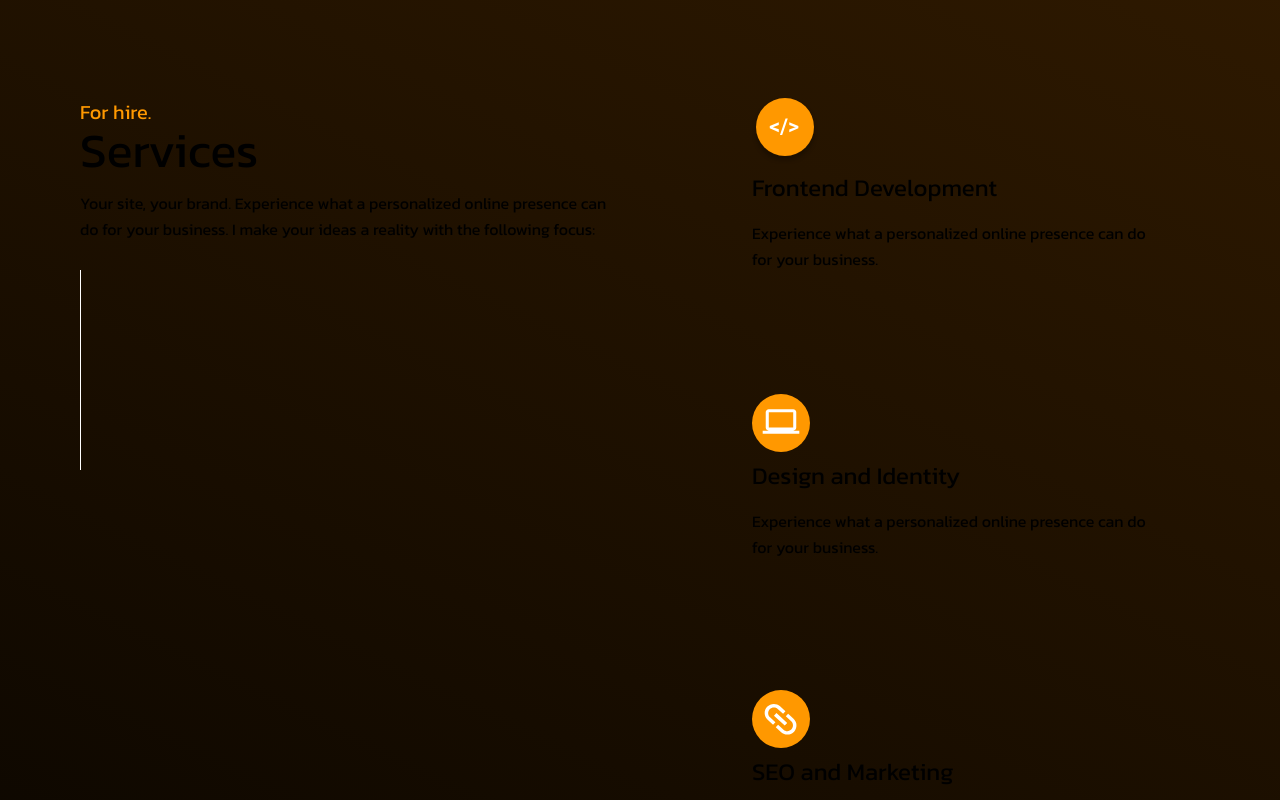
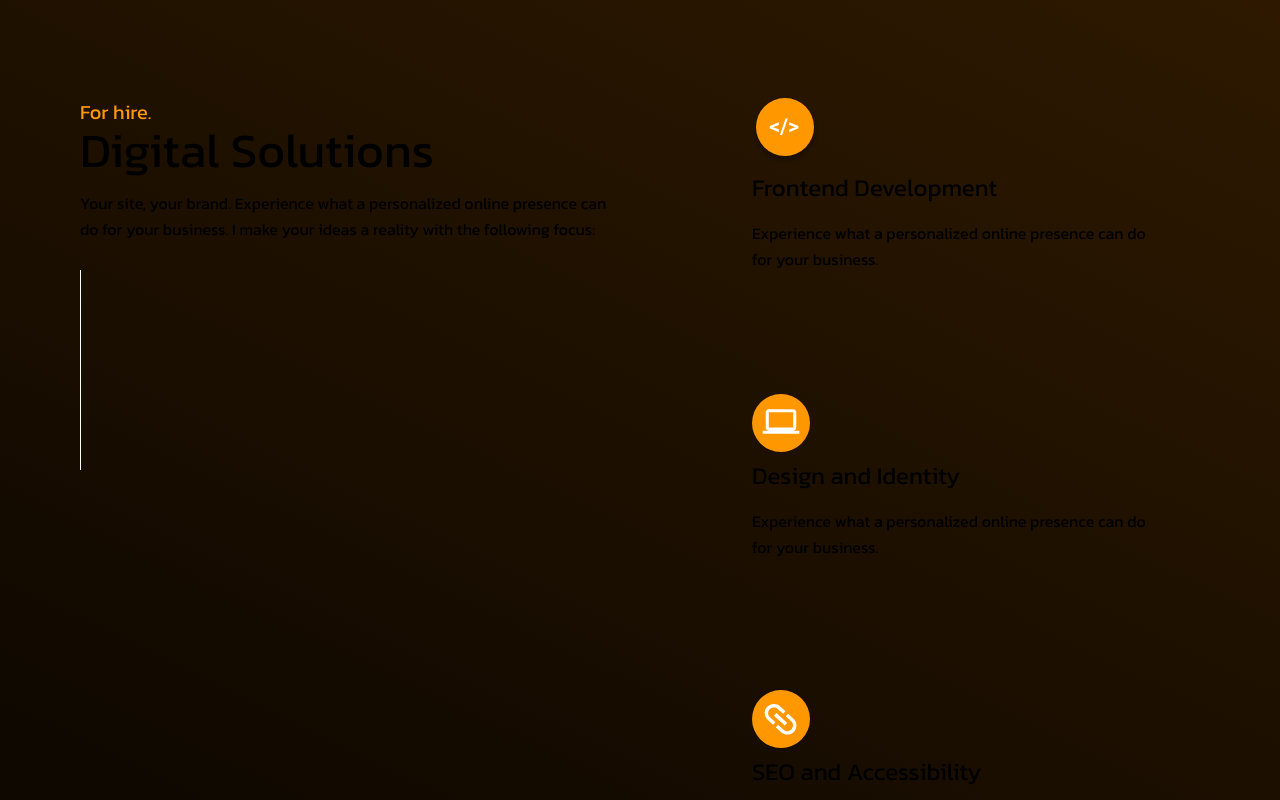
Before and after one commit to pmarik/portfolio-nextjs, a Next.js app: page / in a window 1280 px wide. Shown: the part 2720-3520 px from the top of the page. Built offline with nearby package versions, Linux system fonts and the light colour scheme.

Commit message:
chore: clean-up footer and anim import

```diff
--- a/src/components/organisms/Footer/Footer.component.tsx
+++ b/src/components/organisms/Footer/Footer.component.tsx
@@ -5,13 +5,13 @@ import FooterLinks from "@/components/molecules/FooterLinks/FooterLinks.componen
 const Footer:React.FC = () => {
     return (
         <footer className=" bg-smudge bg-cover relative jagged-before pt-20 max-w-maximum min-w-minimum m-[0_auto]">
-            <div id="contact" className="px-6 md:px-10 lg:px-20 md:py-12 grid grid-cols-1 md:grid-cols-12 leading-relaxed">
+            <div id="contact" className="px-6 pb-20 md:px-10 lg:px-20 md:py-12 grid grid-cols-1 md:grid-cols-12 leading-relaxed">
                 <h3 className="text-xl text-color-300 row-start-1 md:col-start-1 md:col-end-7">Let&apos;s talk.</h3>
                 <h2 className="title-clamp mb-4 row-start-2 md:col-start-1 md:col-end-7 md:row-start-2">Get in touch</h2>
                 <p className="row-start-3 md:col-start-1 md:col-end-7 mb-20 md:pr-5" >Start the conversation to help improve your online presence to get real results for your business</p>
                 <ContactForm />
                 <ContactIcons />
-                <FooterLinks />
+                {/* <FooterLinks /> */}
             </div>
         </footer>
     )
--- a/src/components/organisms/Layout/ProjectLayout.component.tsx
+++ b/src/components/organisms/Layout/ProjectLayout.component.tsx
@@ -1,7 +1,7 @@
 import { NextSeo } from 'next-seo'
 import Image, { StaticImageData} from 'next/image'
 import ButtonLink from "@/components/atoms/ButtonLink/ButtonLink.component"
-import { motion, useAnimation } from 'framer-motion'
+import { motion } from 'framer-motion'
 
 
 export function ProjectLayout({
@@ -36,14 +36,6 @@ export function ProjectLayout({
                   layoutId={title}
                   animate={{scale:1}}
                   layout
-                  // transition={{
-                  //   layout: {
-                  //       duration: 0.3,
-                  //       type: 'spring',
-                  //   }
-                // }}
-                onLayoutAnimationStart={() => console.log('yo')}
-
               >
                 <motion.span
                     layout='preserve-aspect'
--- a/src/components/organisms/ServicesSection/ServicesSection.component.tsx
+++ b/src/components/organisms/ServicesSection/ServicesSection.component.tsx
@@ -6,10 +6,10 @@ import RevealOnScroll from '@/components/atoms/RevealOnScroll/RevealOnScroll.com
 
 const ServicesSection:React.FC = () => {
     return (
-        <div id="services" className="w-full pt-12 pb-[7rem] px-6 md:px-10 lg:px-20 md:flex justify-between bg-cover bg-dark-gradient max-w-maximum  min-w-minimum ">
+        <div id="services" className="w-full pt-12 pb-[2rem] px-6 md:px-10 lg:px-20 md:flex justify-between bg-cover bg-dark-gradient max-w-maximum  min-w-minimum ">
             <div className="md:w-1/2 md:pr-6  md:sticky top-20 h-min">
                 <p className="text-xl text-color-300 mt-16">For hire.</p>
-                <h2 className="text-2xl md:title-clamp mb-4">Services</h2>
+                <h2 className="text-2xl md:title-clamp mb-4">Digital Solutions</h2>
                 <p className="leading-relaxed">Your site, your brand. Experience what a personalized online presence can do for your business. I make your ideas a reality with the following focus:</p>
                 <div className="border-l border-white z-10 h-[100px] md:h-[200px] col-end-13 row-start-1 row-end-7 mt-7"/>
 
@@ -30,7 +30,7 @@ const ServicesSection:React.FC = () => {
 
                 <RevealOnScroll className='h-[200px] mb-24'>
                     <LinkIcon />
-                    <h3 className="text-2xl mb-4 mt-2">SEO and Marketing</h3>
+                    <h3 className="text-2xl mb-4 mt-2">SEO and Accessibility</h3>
                     <p className="max-w-[40ch]">Experience what a personalized online presence can do for your business.</p>
                 </RevealOnScroll>
 
--- a/src/pages/globals.css
+++ b/src/pages/globals.css
@@ -175,7 +175,7 @@ body {
 .embla__dots {
   z-index: 1;
   bottom: 1.6rem;
-  margin-top: 5rem;
+  margin-top: 2rem;
   display: flex;
   justify-content: center;
   align-items: center;
@@ -229,6 +229,9 @@ span.underline:hover{
 
 
 @media screen and (min-width: 768px){
+  .embla__dots{
+      margin-top: 5rem;
+  }
   .jagged-after::after{
     height: 30px;
   }
```
